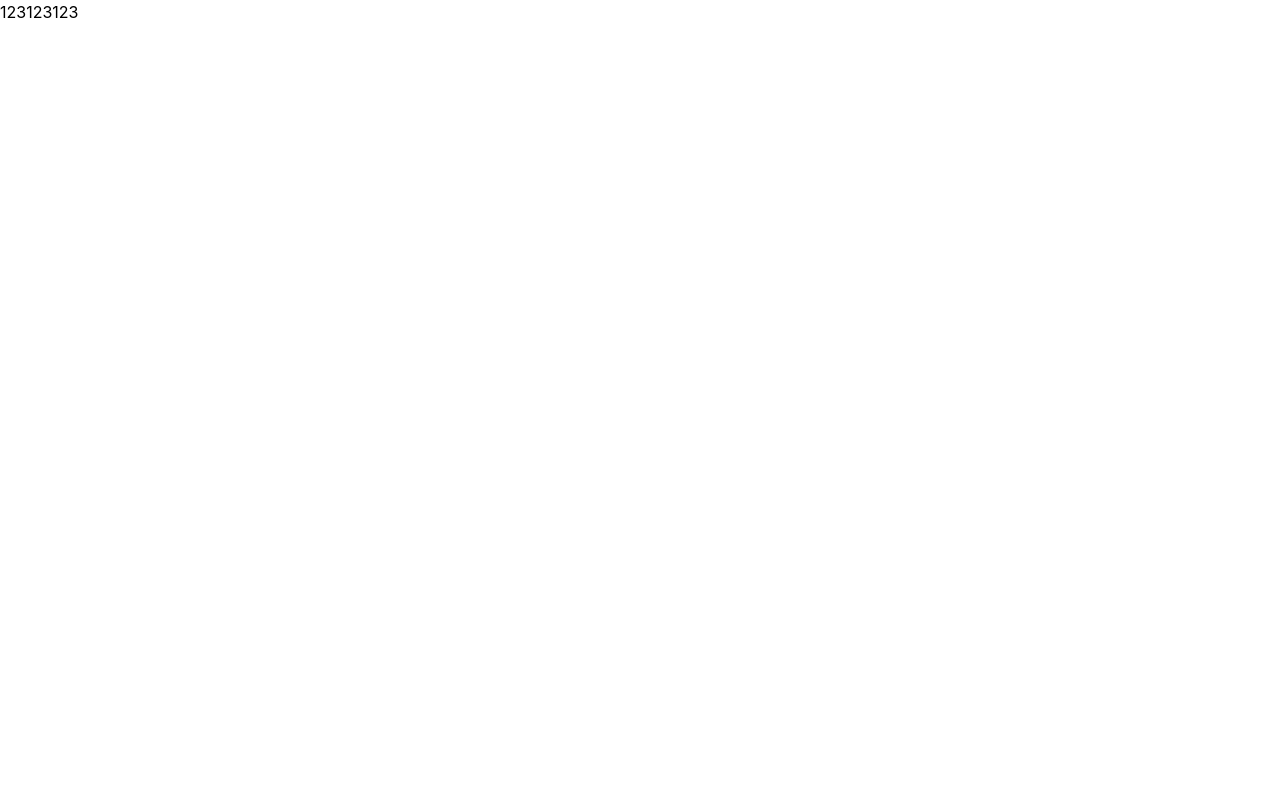
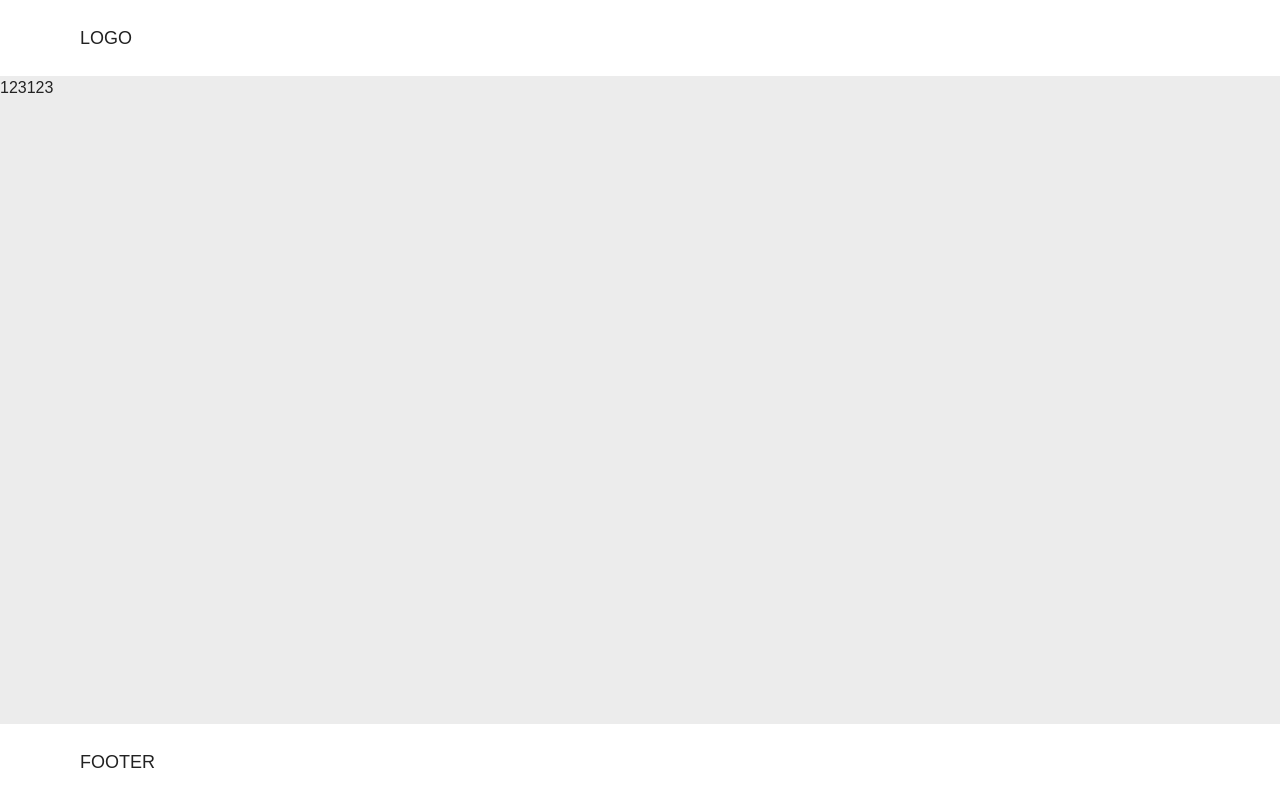
Before and after one commit to rettake/List, a React (Create React App) app in the folder client/: page / in a window 1280 px wide. Built offline with nearby package versions, Linux system fonts and the light colour scheme.

Commit message:
-layout & routing

```diff
--- a/client/src/App.tsx
+++ /dev/null
@@ -1,9 +0,0 @@
-function App() {
-  return (
-    <div className="App">
-      123123123
-    </div>
-  );
-}
-
-export default App;
--- a/client/src/index.css
+++ b/client/src/index.css
@@ -4,16 +4,43 @@
 
 @import url('https://fonts.googleapis.com/css2?family=Poppins:wght@200;500&display=swap');
 
+* {
+  margin: 0;
+  padding: 0;
+  box-sizing: border-box;
+}
+html, body, body > div {
+  height: 100%;
+}
+
 body {
-  margin: 0;
-  font-family: -apple-system, BlinkMacSystemFont, 'Segoe UI', 'Roboto', 'Oxygen',
-    'Ubuntu', 'Cantarell', 'Fira Sans', 'Droid Sans', 'Helvetica Neue',
-    sans-serif;
-  -webkit-font-smoothing: antialiased;
-  -moz-osx-font-smoothing: grayscale;
+  font-family: 'Poppins', sans-serif;
+  background-color: #ECECEC;
+  color: #222222;
+}
+
+a {
+  text-decoration: none;
 }
 
 code {
   font-family: source-code-pro, Menlo, Monaco, Consolas, 'Courier New',
     monospace;
 }
+
+.container {
+  max-width: 1312px;
+  margin: 0 auto;
+}
+
+@media screen and (max-width: 1312px) {
+  .container {
+    padding: 0 80px;
+  }
+}
+
+@media screen and (max-width: 768px) {
+  .container {
+    padding: 0 20px;
+  }
+}
--- a/client/src/index.tsx
+++ b/client/src/index.tsx
@@ -2,16 +2,30 @@ import React from 'react';
 import { createRoot } from 'react-dom/client';
 import { Provider } from 'react-redux';
 import { store } from './app/store';
-import App from './App';
 import './index.css';
+import { RouterProvider, createBrowserRouter } from 'react-router-dom';
+import Home from './pages/home';
+import PostPage from './pages/post-page';
+import { Routes } from './utils/routes';
 
 const container = document.getElementById('root')!;
 const root = createRoot(container);
 
+const router = createBrowserRouter([
+  {
+    path: Routes.home,
+    element: <Home />
+  },
+  {
+    path: Routes.postPage,
+    element: <PostPage />
+  }
+])
+
 root.render(
   <React.StrictMode>
     <Provider store={store}>
-      <App />
+      <RouterProvider router={router} />
     </Provider>
   </React.StrictMode>
 );
--- a/client/src/pages/home/index.tsx
+++ b/client/src/pages/home/index.tsx
@@ -1,11 +1,11 @@
-import React from 'react'
+import Layout from "../../shared/layout"
 
-type Props = {}
-
-const index = (props: Props) => {
+const Home = () => {
   return (
-    <div>index</div>
+    <Layout>
+      123123
+    </Layout>
   )
 }
 
-export default index
+export default Home
--- a/client/src/pages/post-page/index.tsx
+++ b/client/src/pages/post-page/index.tsx
@@ -1,11 +1,7 @@
-import React from 'react'
-
-type Props = {}
-
-const index = (props: Props) => {
+const PostPage = () => {
   return (
-    <div>index</div>
+    <div>PostPage</div>
   )
 }
 
-export default index
+export default PostPage
--- /dev/null
+++ b/client/src/shared/footer/index.tsx
@@ -0,0 +1,11 @@
+const Footer = () => {
+  return (
+    <footer className="bg-white py-6">
+      <div className="container">
+        <p className="text-lg">FOOTER</p>
+      </div>
+    </footer>
+  );
+};
+
+export default Footer;
--- /dev/null
+++ b/client/src/shared/header/index.tsx
@@ -0,0 +1,11 @@
+const Header = () => {
+  return (
+    <header className="bg-white py-6">
+      <div className="container">
+        <p className="text-lg">LOGO</p>
+      </div>
+    </header>
+  );
+};
+
+export default Header;
--- /dev/null
+++ b/client/src/shared/layout/index.tsx
@@ -0,0 +1,15 @@
+import { FunctionComponent, PropsWithChildren } from "react";
+import Header from "../header";
+import Footer from "../footer";
+
+const Layout: FunctionComponent<PropsWithChildren> = ({ children }) => {
+  return (
+    <div className="flex flex-col min-h-[100vh]">
+      <Header />
+      <main className="grow">{children}</main>
+      <Footer />
+    </div>
+  );
+};
+
+export default Layout;
--- /dev/null
+++ b/client/src/utils/routes.ts
@@ -0,0 +1,4 @@
+export const Routes = {
+  home: "/",
+  postPage: "/post/:id",
+} as const;
```
